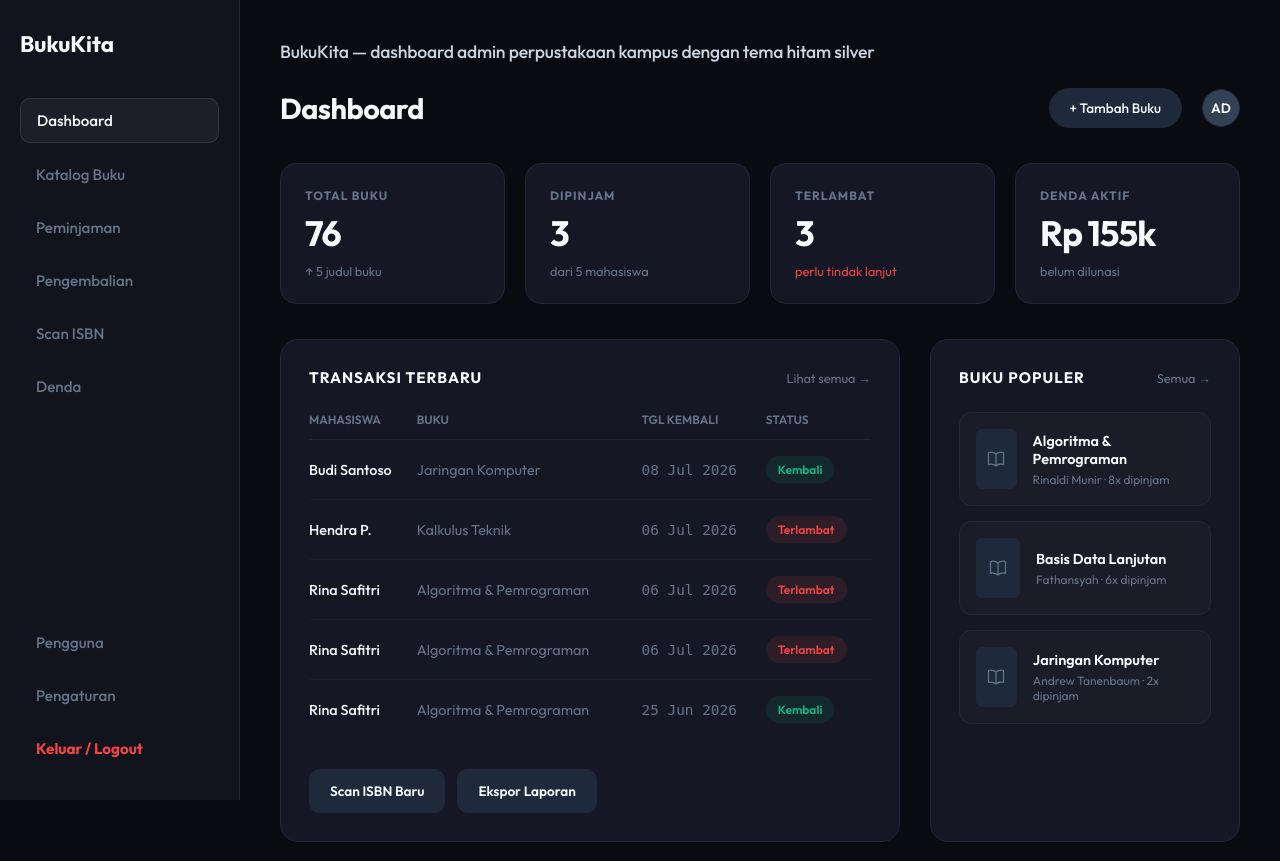
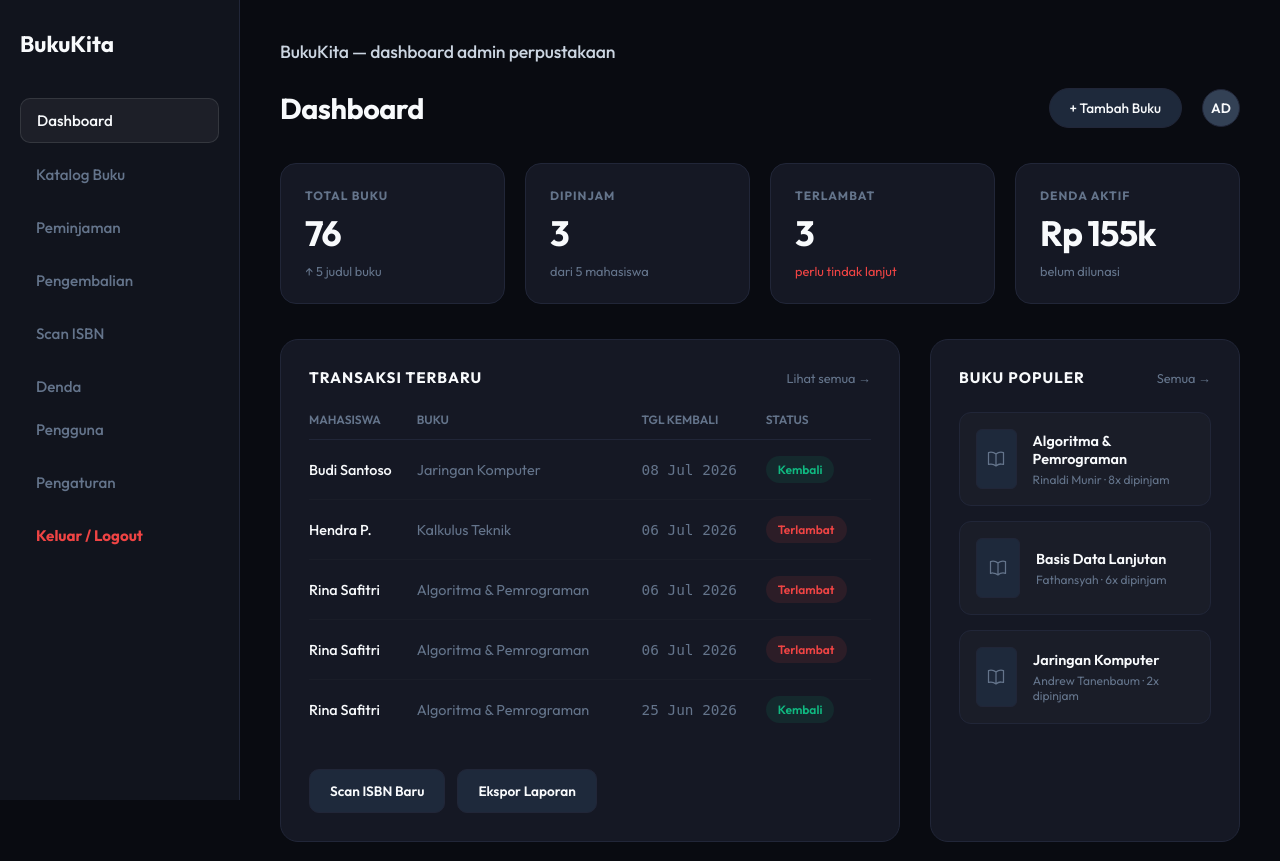
Before and after one commit to mfadhilarzu7/BukuPerpustakaan, a Laravel app: page /dashboard-petugas in a window 1280 px wide. Shown: the top 861 px of the page. Run offline with Laravel 12, Linux system fonts and the light colour scheme; a user stored in the database is signed in; data comes from the database, SQL or seed files in the repository; both versions use the stored data as it was after the commit.

Commit message:
rubah dashboard

```diff
--- a/resources/views/dashboard-petugas.blade.php
+++ b/resources/views/dashboard-petugas.blade.php
@@ -66,7 +66,6 @@
             display: flex;
             flex-direction: column;
             gap: 10px;
-            flex-grow: 1;
         }
 
         .sidebar-menu-bottom {
@@ -74,7 +73,6 @@
             display: flex;
             flex-direction: column;
             gap: 10px;
-            margin-top: auto;
         }
 
         .menu-item a {
@@ -454,7 +452,7 @@
 
         <!-- Judul Banner Tambahan -->
         <div class="top-description">
-            BukuKita — dashboard admin perpustakaan kampus dengan tema hitam silver
+            BukuKita — dashboard admin perpustakaan
         </div>
 
         <!-- Header Bar -->
```
Also changed, not shown: database/database.sqlite.
